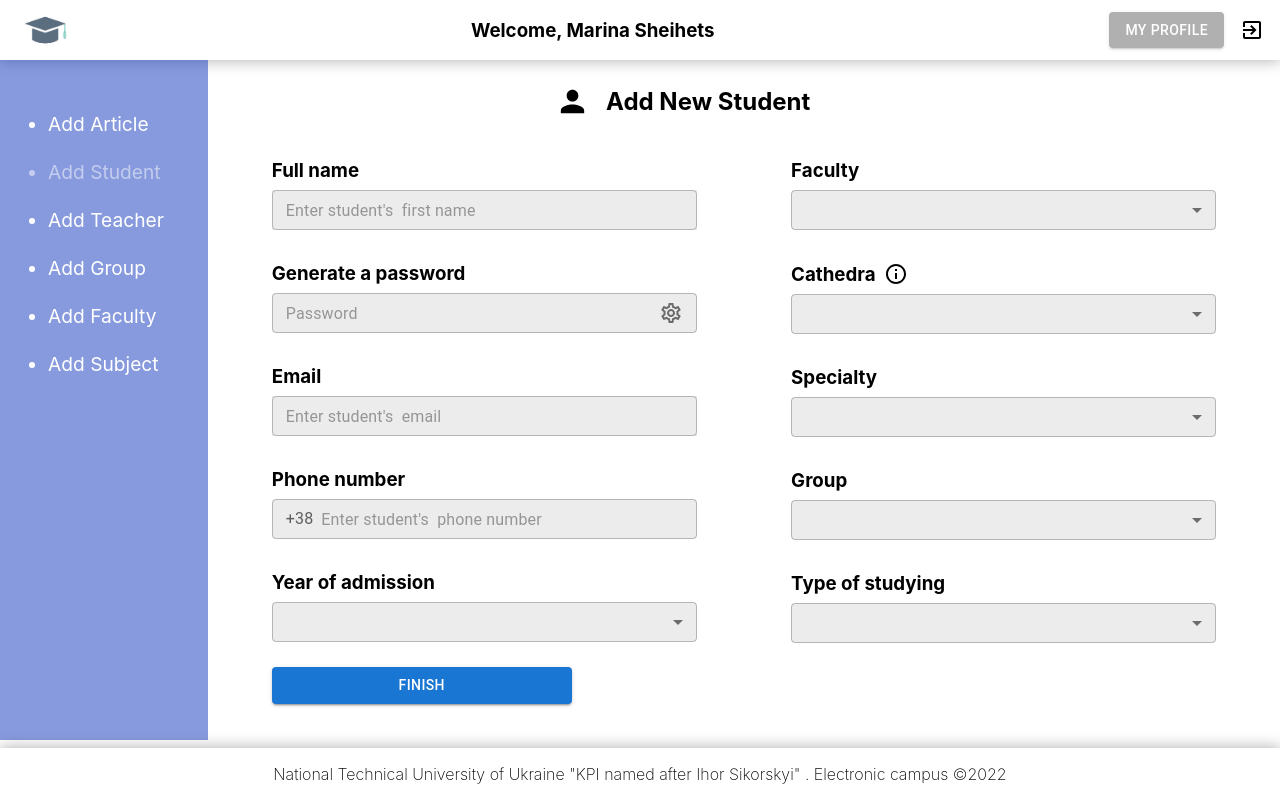
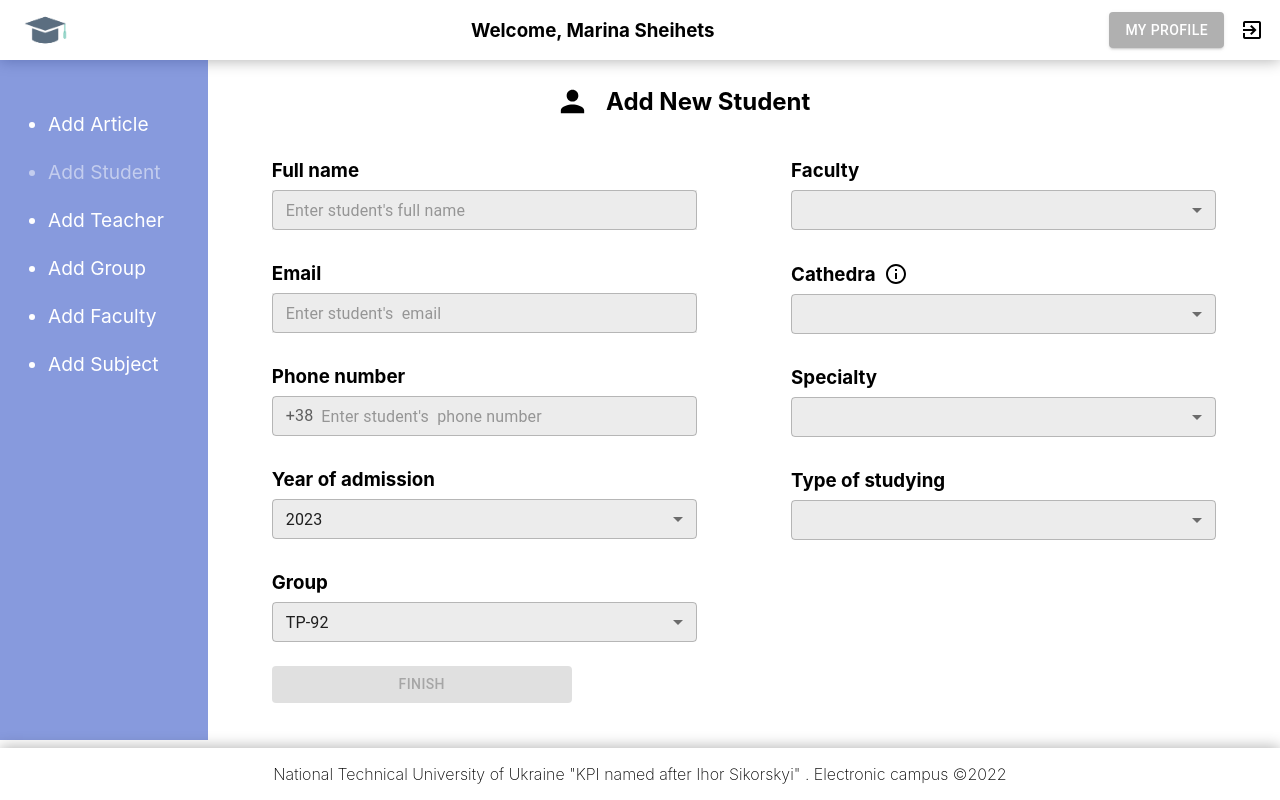
Before and after one commit to marina-sheigets/campus-client, a React (Create React App) app: page /new/student in a window 1280 px wide. Built offline with nearby package versions, Linux system fonts and the light colour scheme.

Commit message:
feat: add  logic to createNewStudent page

```diff
--- a/src/pages/Admin/CreateNewStudent/Content.tsx
+++ b/src/pages/Admin/CreateNewStudent/Content.tsx
@@ -1,4 +1,11 @@
-import { Button, InputAdornment, MenuItem, Select, TextField } from '@mui/material';
+import {
+	Button,
+	InputAdornment,
+	MenuItem,
+	Select,
+	SelectChangeEvent,
+	TextField,
+} from '@mui/material';
 import React, { useEffect, useMemo, useState } from 'react';
 import styled from 'styled-components';
 import CreatePageTitle from '../../../components/__atoms__/CreatePageTitle/CreatePageTitle';
@@ -9,18 +16,64 @@ import theme from '../../../constants/globalStyles';
 import PersonIcon from '@mui/icons-material/Person';
 import LabelBox from '../../../components/__features__/LabelBox/LabelBox';
 import Form from '../../../components/__atoms__/Form/Form';
-import SettingsOutlinedIcon from '@mui/icons-material/SettingsOutlined';
 
 function Content() {
 	const [years, setYears] = useState<number[]>([]);
+	const [name, setName] = useState('');
+	const [email, setEmail] = useState('');
+	const [phoneNumber, setPhoneNumber] = useState('');
+	const [yearOfAdmission, setYearOfAdmission] = useState(new Date().getFullYear().toString());
+	const [group, setGroup] = useState('ТР-92');
+	const [faculty, setFaculty] = useState('ТР-92');
+	const [cathedra, setCathedra] = useState('');
+	const [specialty, setSpecialty] = useState('');
+	const [type, setType] = useState('');
 
-	const currentYear = useMemo(() => new Date().getFullYear(), []);
+	// eslint-disable-next-line react-hooks/exhaustive-deps
+	const regEx = /^([a-zA-Z0-9_\-\.]+)@([a-zA-Z0-9_\-\.]+)\.([a-zA-Z]{2,5})$/;
+	const handleChangeName = (e: any) => setName(e.target.value);
+	const handleChangeEmail = (e: any) => setEmail(e.target.value);
+	const handleChangePhoneNumber = (e: any) => setPhoneNumber(e.target.value);
+	const handleChangeYearOfAdmission = (event: SelectChangeEvent) =>
+		setYearOfAdmission(event.target.value as string);
+	const handleChangeGroup = (event: SelectChangeEvent) => setGroup(event.target.value as string);
+	const handleChangeFaculty = (event: SelectChangeEvent) =>
+		setFaculty(event.target.value as string);
+	const handleChangeCathedra = (event: SelectChangeEvent) =>
+		setCathedra(event.target.value as string);
+	const handleChangeSpecialty = (event: SelectChangeEvent) =>
+		setSpecialty(event.target.value as string);
+	const handleChangeType = (event: SelectChangeEvent) => setType(event.target.value as string);
 
+	const isAllCompleted = useMemo(
+		() =>
+			name.trim().length &&
+			email.match(regEx) &&
+			phoneNumber.trim().length === 10 &&
+			yearOfAdmission.length &&
+			group.length &&
+			faculty.length &&
+			cathedra.length &&
+			specialty.length &&
+			type.length,
+		[
+			name,
+			email,
+			regEx,
+			phoneNumber,
+			yearOfAdmission,
+			group,
+			faculty,
+			cathedra,
+			specialty,
+			type,
+		]
+	);
 	useEffect(() => {
-		const arr = Array.from(new Array(6), (val, index) => currentYear - index);
+		const arr = Array.from(new Array(6), (val, index) => parseInt(yearOfAdmission) - index);
 		setYears(arr);
-		console.log(arr);
-	}, [currentYear]);
+	}, [yearOfAdmission]);
+
 	return (
 		<CreatePageWrapper>
 			<TitleBox>
@@ -35,30 +88,31 @@ function Content() {
 					<Column>
 						<StyledForm>
 							<LabelBox label={'Full name'} />
-							<TextField size='small' placeholder={"Enter student's  first name "} />
+							<TextField
+								size='small'
+								value={name}
+								onChange={handleChangeName}
+								placeholder={"Enter student's full name "}
+							/>
 						</StyledForm>
-						<Form>
-							<LabelBox label={'Generate a password'} />
-							<TextFieldWithIcon
-								size='small'
-								placeholder={'Password'}
-								InputProps={{
-									endAdornment: (
-										<InputAdornment position='end'>
-											<SettingsOutlinedIcon />
-										</InputAdornment>
-									),
-								}}
-							/>
-						</Form>
+
 						<StyledForm>
 							<LabelBox label={'Email'} />
-							<TextField size='small' placeholder={"Enter student's  email "} />
+							<TextField
+								size='small'
+								value={email}
+								onChange={handleChangeEmail}
+								type={'email'}
+								placeholder={"Enter student's  email "}
+							/>
 						</StyledForm>
 						<Form>
 							<LabelBox label={'Phone number'} />
 							<TextFieldWithIcon
 								size='small'
+								type='number'
+								value={phoneNumber}
+								onChange={handleChangePhoneNumber}
 								placeholder={"Enter student's  phone number "}
 								InputProps={{
 									startAdornment: (
@@ -72,10 +126,26 @@ function Content() {
 							<Select
 								size='small'
 								placeholder='Select year of admission'
-								value={currentYear}
-								onChange={() => {}}>
+								value={yearOfAdmission}
+								onChange={handleChangeYearOfAdmission}>
 								{years.map((year, index) => (
-									<MenuItem key={index}>{year}</MenuItem>
+									<MenuItem key={index} value={year}>
+										{year}
+									</MenuItem>
+								))}
+							</Select>
+						</StyledForm>
+						<StyledForm>
+							<LabelBox label={'Group'} />
+							<Select
+								size='small'
+								placeholder="Select student's group"
+								value={group}
+								onChange={handleChangeGroup}>
+								{['ТР-92', 'ТР-93'].map((group, index) => (
+									<MenuItem key={index} value={group}>
+										{group}
+									</MenuItem>
 								))}
 							</Select>
 						</StyledForm>
@@ -87,10 +157,12 @@ function Content() {
 							<Select
 								size='small'
 								placeholder="Select the student's faculty"
-								value={''}
-								onChange={() => {}}>
-								{[].map((year, index) => (
-									<MenuItem key={index}>{year}</MenuItem>
+								value={faculty}
+								onChange={handleChangeFaculty}>
+								{['nbs', 'dgfd'].map((faculty, index) => (
+									<MenuItem key={index} value={faculty}>
+										{faculty}
+									</MenuItem>
 								))}
 							</Select>
 						</StyledForm>
@@ -102,10 +174,12 @@ function Content() {
 							<Select
 								size='small'
 								placeholder="Select student's cathedra"
-								value={''}
-								onChange={() => {}}>
-								{[].map((year, index) => (
-									<MenuItem key={index}>{year}</MenuItem>
+								value={cathedra}
+								onChange={handleChangeCathedra}>
+								{['APEPS'].map((item, index) => (
+									<MenuItem key={index} value={item}>
+										{item}
+									</MenuItem>
 								))}
 							</Select>
 						</StyledForm>
@@ -114,22 +188,12 @@ function Content() {
 							<Select
 								size='small'
 								placeholder='Select specialty'
-								value={''}
-								onChange={() => {}}>
-								{[].map((year, index) => (
-									<MenuItem key={index}>{year}</MenuItem>
-								))}
-							</Select>
-						</StyledForm>
-						<StyledForm>
-							<LabelBox label={'Group'} />
-							<Select
-								size='small'
-								placeholder="Select student's  group"
-								value={''}
-								onChange={() => {}}>
-								{[].map((year, index) => (
-									<MenuItem key={index}>{year}</MenuItem>
+								value={specialty}
+								onChange={handleChangeSpecialty}>
+								{[].map((item, index) => (
+									<MenuItem key={index} value={item}>
+										{item}
+									</MenuItem>
 								))}
 							</Select>
 						</StyledForm>
@@ -138,17 +202,21 @@ function Content() {
 							<Select
 								size='small'
 								placeholder='Select type of studying'
-								value={''}
-								onChange={() => {}}>
-								{[].map((year, index) => (
-									<MenuItem key={index}>{year}</MenuItem>
+								value={type}
+								onChange={handleChangeType}>
+								{[].map((item, index) => (
+									<MenuItem key={index} value={item}>
+										{item}
+									</MenuItem>
 								))}
-							</Select>{' '}
+							</Select>
 						</StyledForm>
 					</Column>
 				</FormBox>
 			</Forms>
-			<FinishButton variant='contained'>Finish</FinishButton>
+			<FinishButton disabled={!isAllCompleted} variant='contained'>
+				Finish
+			</FinishButton>
 		</CreatePageWrapper>
 	);
 }
```
